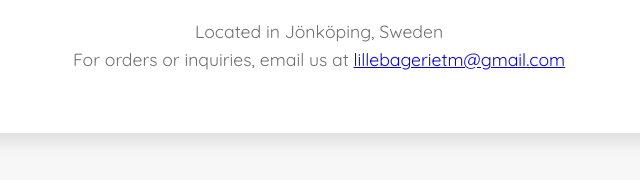
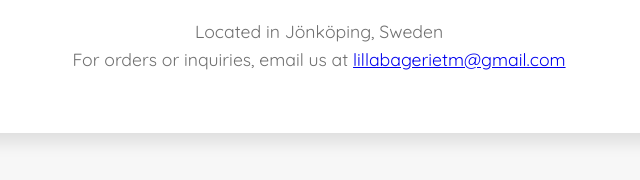
Before and after one commit to lillabagerietm/LillaBagerietM, a plain HTML site: page index.html in a window 1280 px wide. Shown: the part 1158-1338 px from the top of the page, 321-961 px from the left. Drawn offline with nearby package versions, Linux system fonts and the light colour scheme.

Commit message:
Update index.html

```diff
--- a/index.html
+++ b/index.html
@@ -206,7 +206,7 @@
 <section class="contact-section">
     <h2>Contact Us</h2>
     <p>Located in Jönköping, Sweden</p>
-    <p>For orders or inquiries, email us at <a href="mailto:lillebagerietm@gmail.com">lillebagerietm@gmail.com</a></p>
+    <p>For orders or inquiries, email us at <a href="mailto:lillabagerietm@gmail.com">lillabagerietm@gmail.com</a></p>
 </section>
 
 <footer>
```
